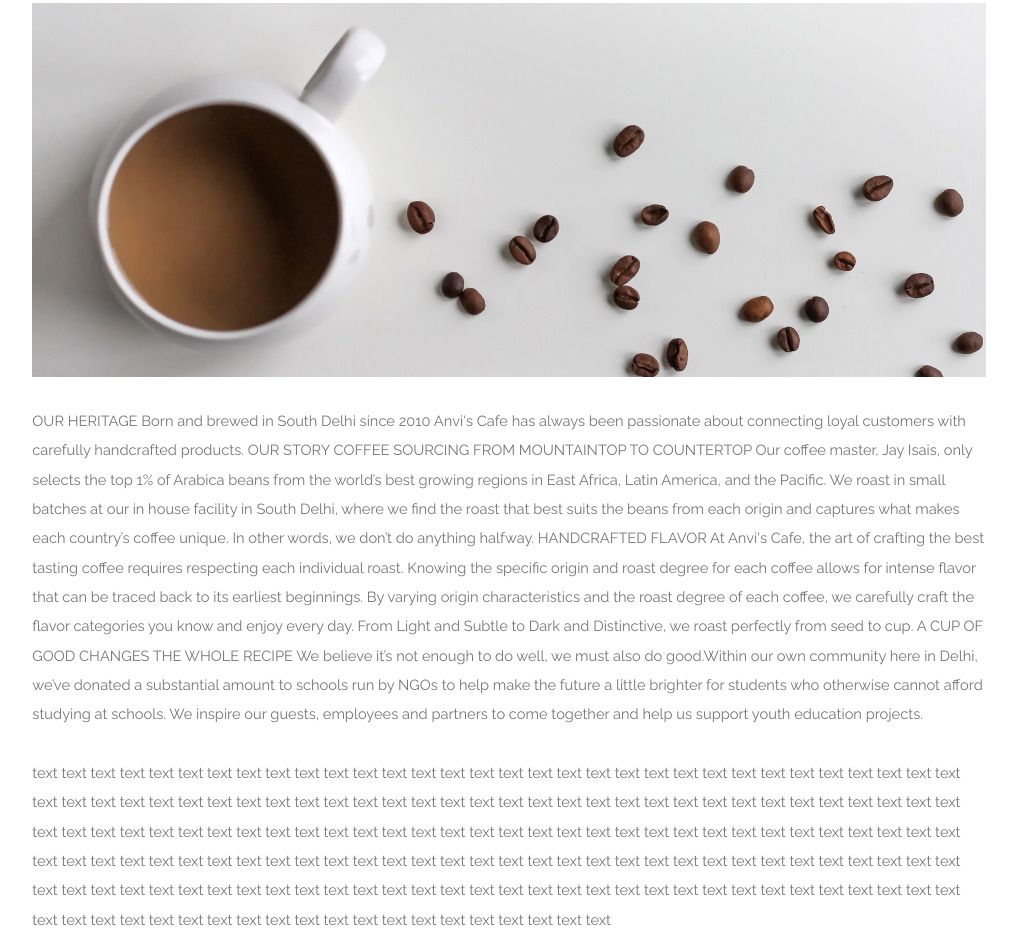
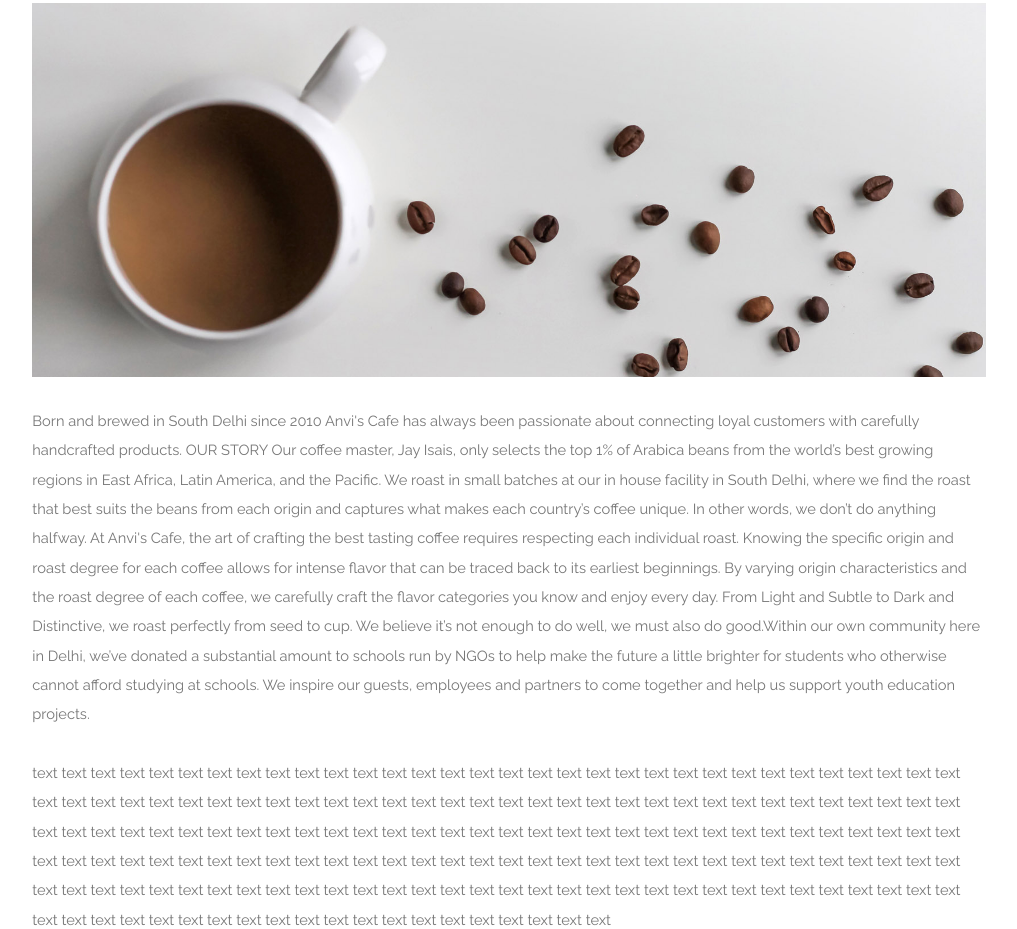
Before and after one commit to ruchi2711/project_1, a plain HTML site: page about.html in a window 1280 px wide. Shown: the part 267-1196 px from the top of the page, without its empty margins (131-1148 px from the left). Drawn offline with Linux system fonts and the light colour scheme.

Commit message:
updated about file 2nd

```diff
--- a/about.html
+++ b/about.html
@@ -21,21 +21,21 @@
 					</header>
 
 					<a href="#" class="image fit"><img src="images/pic11.jpg" alt="" /></a>
-					<p>OUR HERITAGE
+					<p>
 Born and brewed in South Delhi since 2010 Anvi's Cafe has always been passionate about connecting loyal customers with carefully handcrafted products.
 							  OUR STORY
 
-							COFFEE SOURCING
-						FROM MOUNTAINTOP TO COUNTERTOP
+
+
 Our coffee master, Jay Isais, only selects the top 1% of Arabica beans from the world’s best growing regions in East Africa, Latin America, and the Pacific.
 
 We roast in small batches at our in house facility in South Delhi, where we find the roast that best suits the beans from each origin and captures what makes each country’s coffee unique. In other words, we don’t do anything halfway.
-							HANDCRAFTED FLAVOR
+
 At Anvi's Cafe, the art of crafting the best tasting coffee requires respecting each individual roast. Knowing the specific origin and roast degree for each coffee allows for intense flavor that can be traced back to its earliest beginnings.
 
 By varying origin characteristics and the roast degree of each coffee, we carefully craft the flavor categories you know and enjoy every day. From Light and Subtle to Dark and Distinctive, we roast perfectly from seed to cup.
 
-						A CUP OF GOOD CHANGES THE WHOLE RECIPE
+
 We believe it’s not enough to do well, we must also do good.Within our own community here in Delhi, we’ve donated a substantial amount to schools run by NGOs to help make the future a little brighter for students who otherwise cannot afford studying at schools. We inspire our guests, employees and partners to come together and help us support youth education projects.</p>
 					<p>text text text  text text text  text text text  text text text  text text text  text text text  text text text  text text text  text text text  text text text  text text text  text text text  text text text  text text text  text text text text text text  text text text  text text text  text text text  text text text  text text text  text text text  text text text  text text text  text text text  text text text  text text text  text text text  text text text  text text text text text text  text text text  text text text  text text text  text text text  text text text  text text text  text text text  text text text  text text text  text text text  text text text  text text text  text text text  text text text text text text  text text text  text text text  text text text  text text text  text text text  text text text  text text text  text text text  text text text  text text text  text text text  text text text  text text text  text text text </p>
 
```
